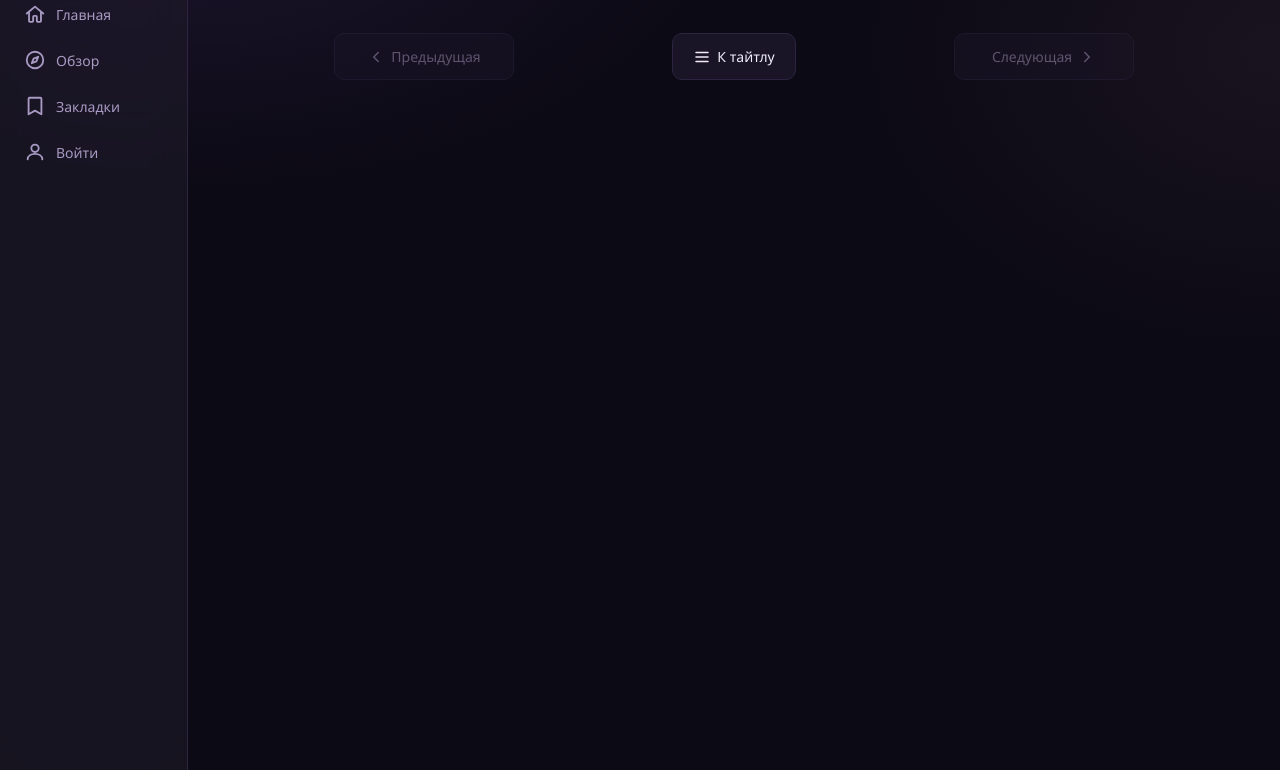
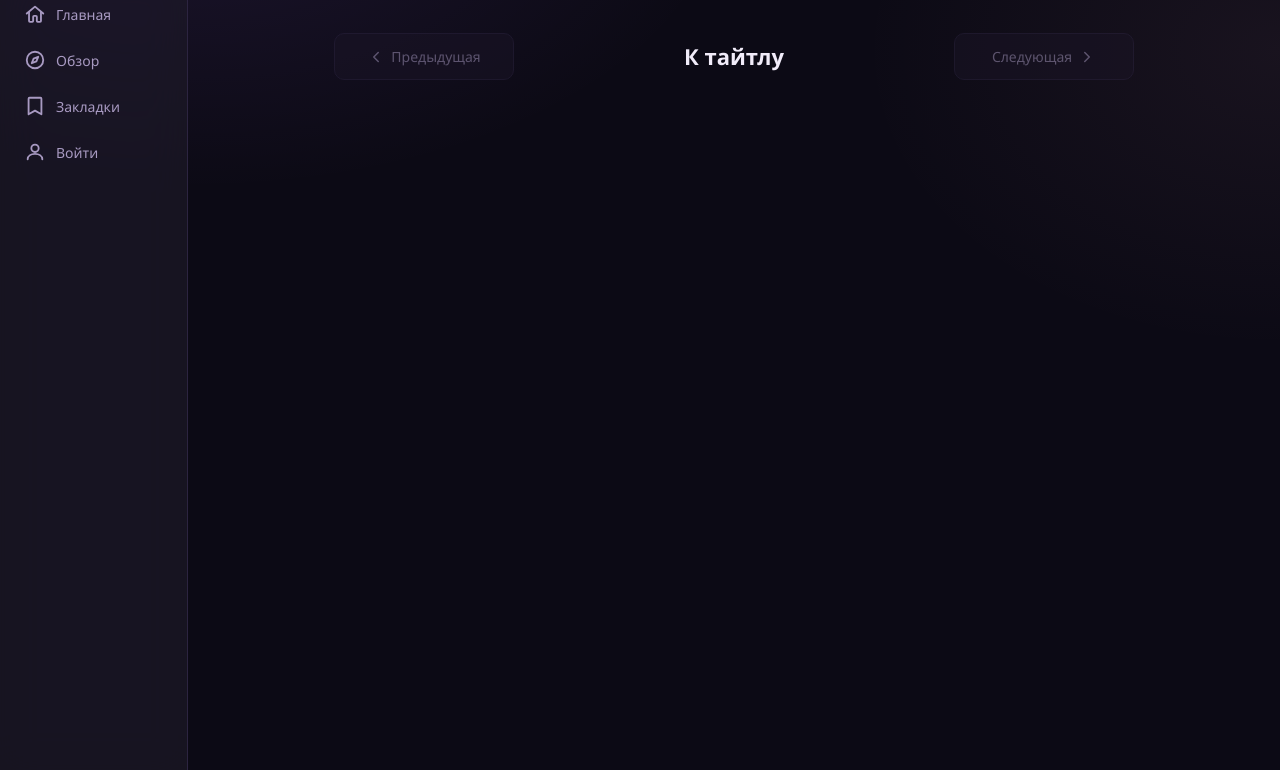
Before and after one commit to Likoi8/VastAnime, a Python web app: template templates/manga_read.html in a window 1280 px wide. Shown: the part 30-800 px from the top of the page. Run offline with Jinja, Linux system fonts and the light colour scheme; the template is opened without the code that fills it, so the values that code supplies are empty; some web fonts are replaced.

Commit message:
Auto-sync: server changes 2026-09-20 19:52

```diff
--- a/static/css/style.css
+++ b/static/css/style.css
@@ -1522,15 +1522,24 @@ body.manga-reader-body .site-main {
 }
 
 .manga-reader-nav-title {
-  transition: transform 0.2s ease, border-color 0.25s ease;
+  flex: 0 0 auto;
+  align-self: center;
+  color: var(--text);
+  text-decoration: none;
+  font-size: 15px;
+  font-weight: 500;
+  padding: 0 12px;
+  transition: transform 0.2s ease, color 0.25s ease;
 }
 @media (hover: hover) {
   .manga-reader-nav-title:hover {
-    transform: scale(1.1);
-    border-color: var(--accent);
+    transform: scale(1.15);
+    color: var(--accent);
   }
 }
 .manga-reader-nav-title:active { transform: scale(0.97); }
+
+.manga-reader-nav-title { font-size: 17px; font-weight: 600; }
 @media (min-width: 993px) {
-  .manga-reader-nav-title { min-width: 0; padding: 12px 20px; }
-}
+  .manga-reader-nav-title { font-size: 22px; }
+}
--- a/templates/manga_read.html
+++ b/templates/manga_read.html
@@ -22,7 +22,7 @@
   {% else %}
   <span class="manga-reader-nav-btn disabled"><svg viewBox="0 0 24 24" fill="none" stroke="currentColor" stroke-width="2" stroke-linecap="round" stroke-linejoin="round" aria-hidden="true"><path d="M15 18l-6-6 6-6"/></svg><span>Предыдущая</span></span>
   {% endif %}
-  <a class="manga-reader-nav-btn manga-reader-nav-title" href="/manga/{{ manga_id }}"><svg viewBox="0 0 24 24" fill="none" stroke="currentColor" stroke-width="2" stroke-linecap="round" stroke-linejoin="round" aria-hidden="true"><path d="M4 6h16M4 12h16M4 18h16"/></svg><span>К тайтлу</span></a>
+  <a class="manga-reader-nav-title" href="/manga/{{ manga_id }}">К тайтлу</a>
   {% if next_chapter %}
   <a class="manga-reader-nav-btn" aria-label="Глава" href="/manga/{{ manga_id }}/read/{{ next_chapter.volume }}/{{ next_chapter.number }}"><span>Следующая</span><svg viewBox="0 0 24 24" fill="none" stroke="currentColor" stroke-width="2" stroke-linecap="round" stroke-linejoin="round" aria-hidden="true"><path d="M9 18l6-6-6-6"/></svg></a>
   {% else %}
```
